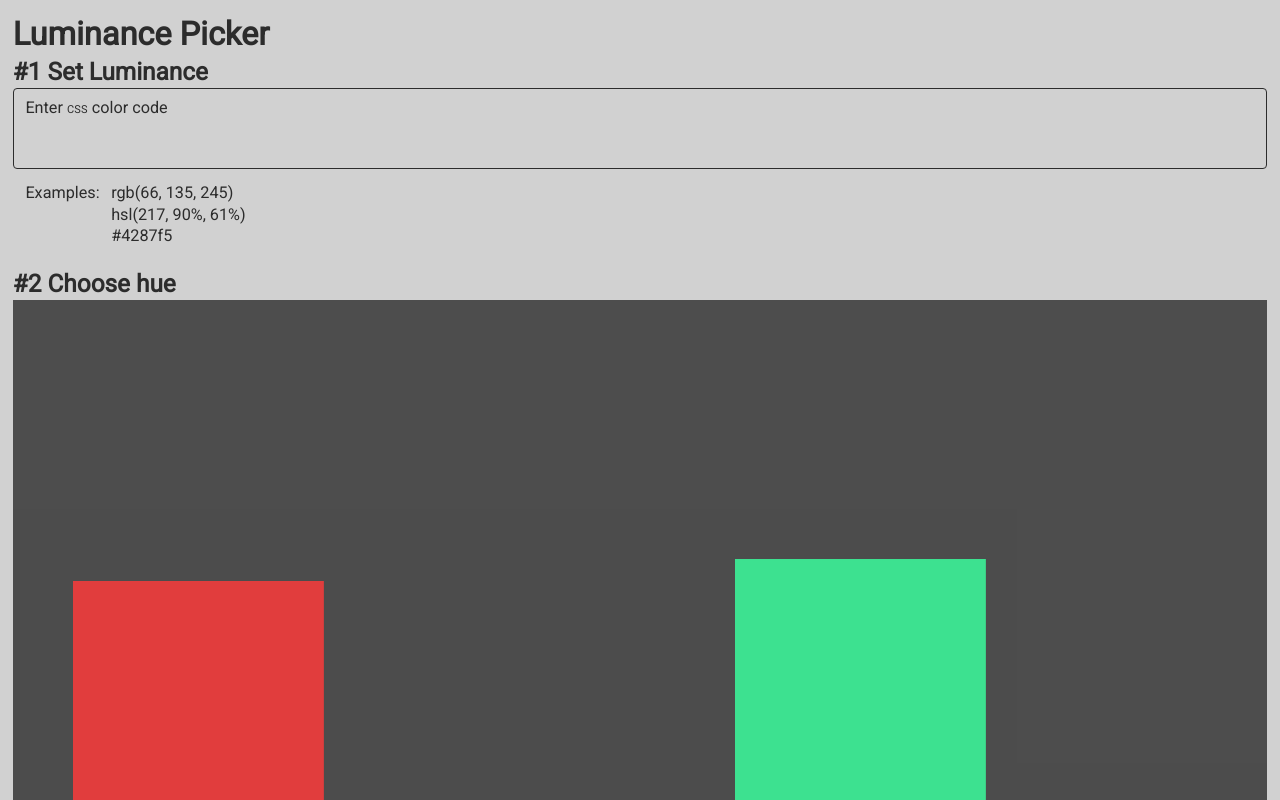
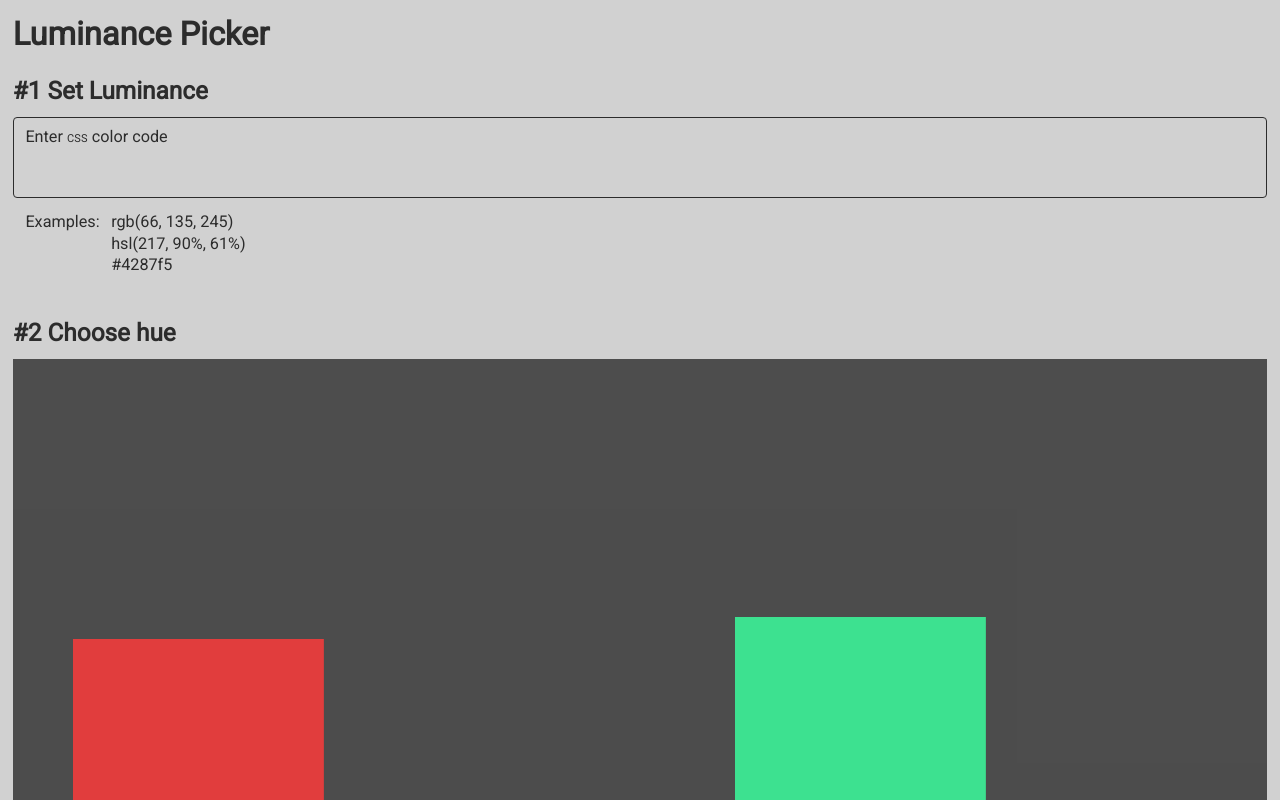
Before and after one commit to masakudamatsu/equiluminant-color-picker, a Next.js app in the folder app/: page / in a window 1280 px wide. Shown: the top 800 px of the page. Built offline with nearby package versions, Linux system fonts and the light colour scheme.

Commit message:
Set the vertical space above/below section titles #39

```diff
--- a/app/pages/index.js
+++ b/app/pages/index.js
@@ -1,7 +1,12 @@
 import PropTypes from 'prop-types';
 import {useRouter} from 'next/router';
 
-import {HueSwatchWrapper, SideMarginSetter} from '../theme/style';
+import {
+  H2,
+  HueSwatchWrapper,
+  SideMarginSetter,
+  SpacerVertical,
+} from '../theme/style';
 import InputColorCode from '../components/InputColorCode';
 import InputRGB from '../components/InputRGB';
 import HueSwatch from '../components/HueSwatch';
@@ -32,8 +37,10 @@ function HomePage(props) {
         </a>
         .
       </noscript>
+      <SpacerVertical scale="3" />
       <form>
-        <h2>#1 Set Luminance</h2>
+        <H2>#1 Set Luminance</H2>
+        <SpacerVertical scale="2" />
         <InputColorCode
           red={props.red}
           green={props.green}
@@ -53,8 +60,10 @@ function HomePage(props) {
           setBackgroundOverlay={props.setBackgroundOverlay}
           setBackgroundColor={props.setBackgroundColor}
           setBackgroundOverlayColor={props.setBackgroundOverlayColor}
-        />
-        <h2>#2 Choose hue</h2>
+        />{' '}
+        <SpacerVertical scale="3" />
+        <H2>#2 Choose hue</H2>
+        <SpacerVertical scale="2" />
         <HueSwatchWrapper darkMode={props.darkMode}>
           <HueSwatch
             getHue={props.getHue}
--- a/app/theme/style.js
+++ b/app/theme/style.js
@@ -46,6 +46,10 @@ export const Abbr = styled.abbr`
     font-variant-caps: small-caps;
     font-feature-settings: normal;
   }
+`;
+
+export const H2 = styled.h2`
+  ${textCrop.bodyText.capHeight}
 `;
 
 export const Input = styled.input.attrs(props => ({
```
